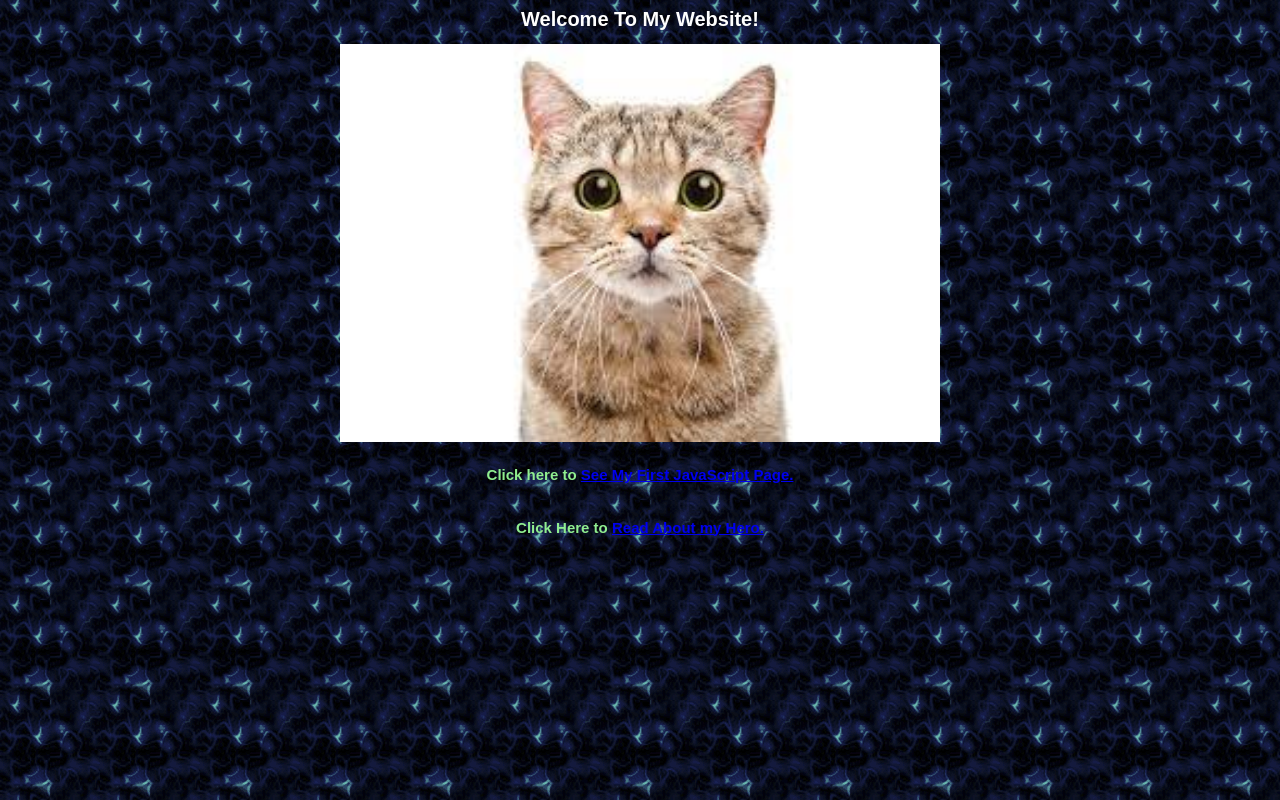
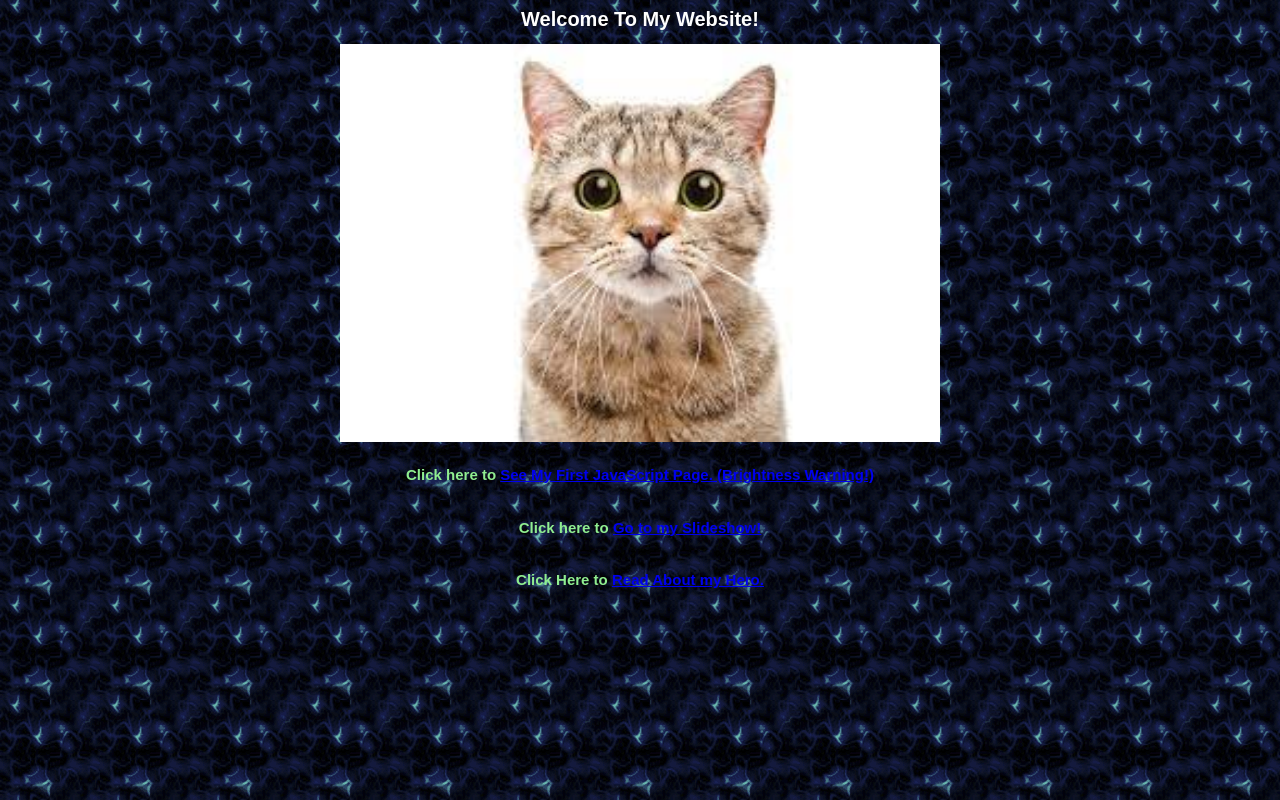
Before and after one commit to p2urbanc25/website, a plain HTML site: page index.html in a window 1280 px wide. Drawn offline with Linux system fonts and the light colour scheme.

Commit message:
Add files via upload

```diff
--- a/index.html
+++ b/index.html
@@ -16,7 +16,9 @@
 
 <font color="lightgreen" face="Arial" size="1">
 
-<h2>Click here to <a href="javaScript.html"> See My First JavaScript Page.</a></h2>
+<h2>Click here to <a href="javaScript.html"> See My First JavaScript Page. (Brightness Warning!)</a></h2>
+<br/>
+<h2>Click here to <a href="slideshow.html"> Go to my Slideshow! </a></h2>
 <br/>
 
 <h2>Click Here to <a href="hero.html"> Read About my Hero.</a></h2>
```
